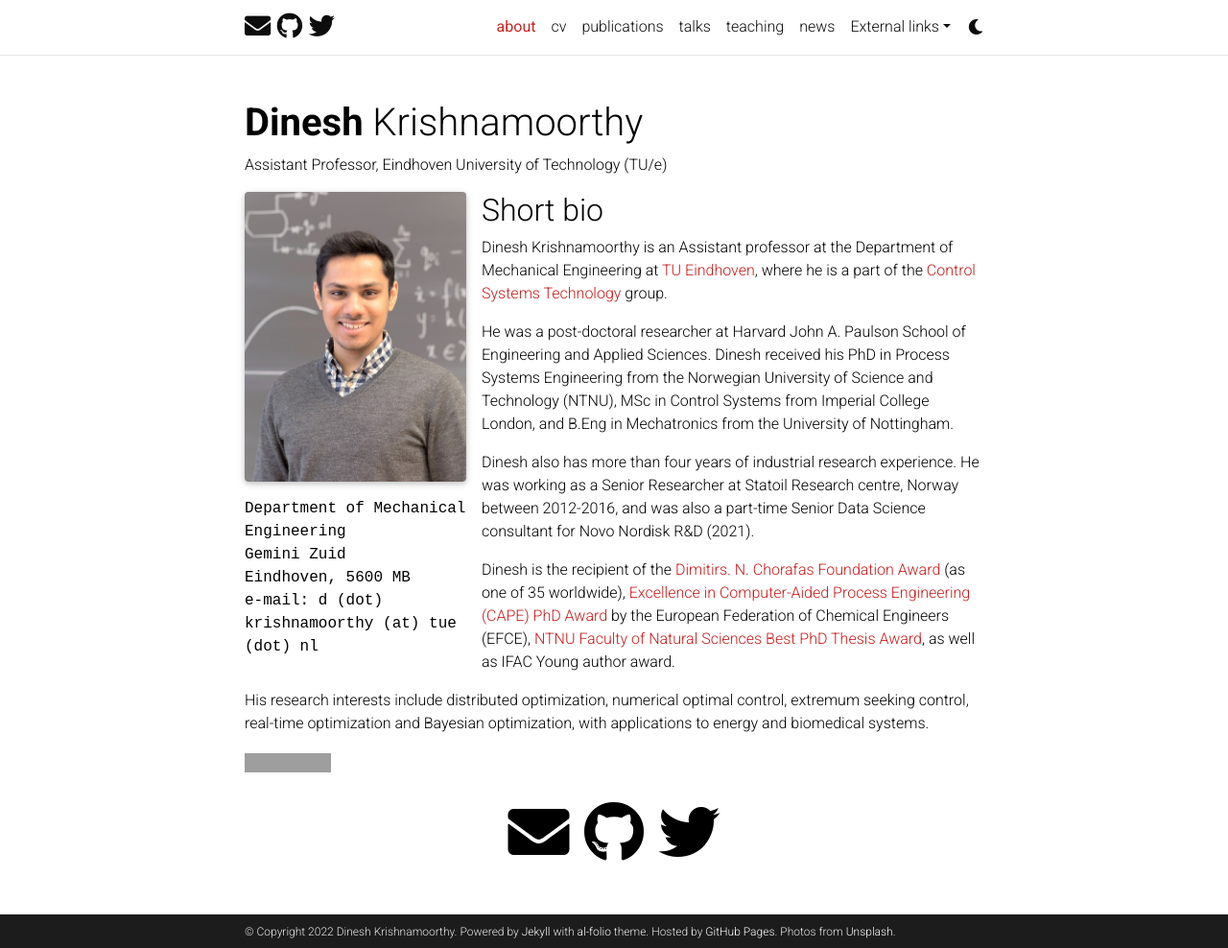
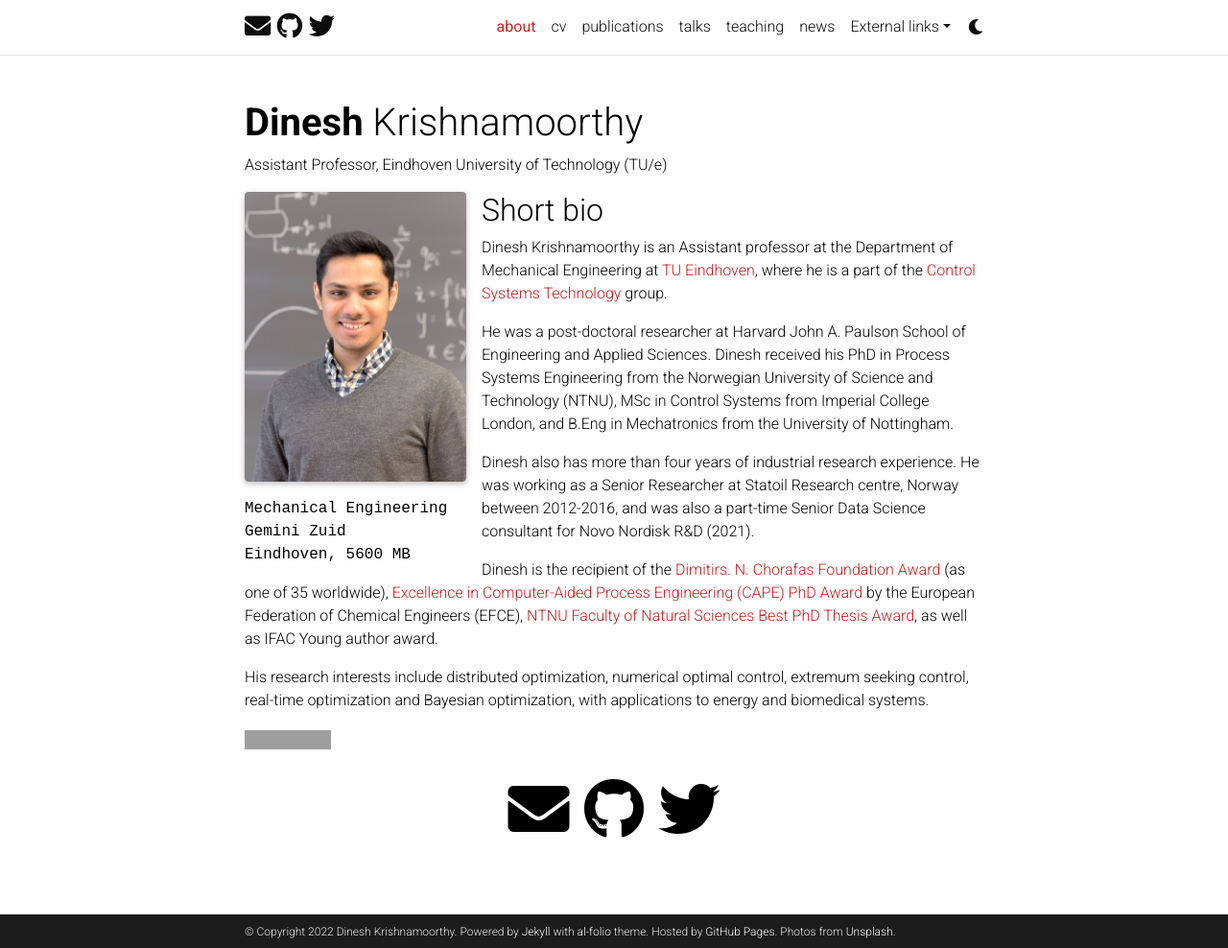
Before and after one commit to dinesh-krishnamoorthy/dinesh-krishnamoorthy.github.io, a Jekyll site: the page built from _pages/about.md, in a window 1280 px wide and 988 px high. Shown: the whole window at 96% size. Built offline with Jekyll 4.4.1, drawn with Linux system fonts in a browser that asks for light colours; full-size pictures stand in for the smaller copies a plugin makes; comment, search, counter and statistics services are not loaded; a style sheet for code colours, icons or effects is not loaded; grey boxes are pictures that could not be loaded.

Commit message:
Update about.md

```diff
--- a/_pages/about.md
+++ b/_pages/about.md
@@ -9,10 +9,10 @@
   image: NTNUsubproDinesh-6419v2 (2).jpeg
   image_circular: false # crops the image to make it circular
   address: >
-    <p>Department of Mechanical Engineering </p>
+    <p> Mechanical Engineering </p>
     <p>Gemini Zuid</p>
     <p>Eindhoven, 5600 MB</p>
-    <p>e-mail: d (dot) krishnamoorthy (at) tue (dot) nl</p>
+
 
 news: false  # includes a list of news items
 selected_papers: false # includes a list of papers marked as "selected={true}"
```
